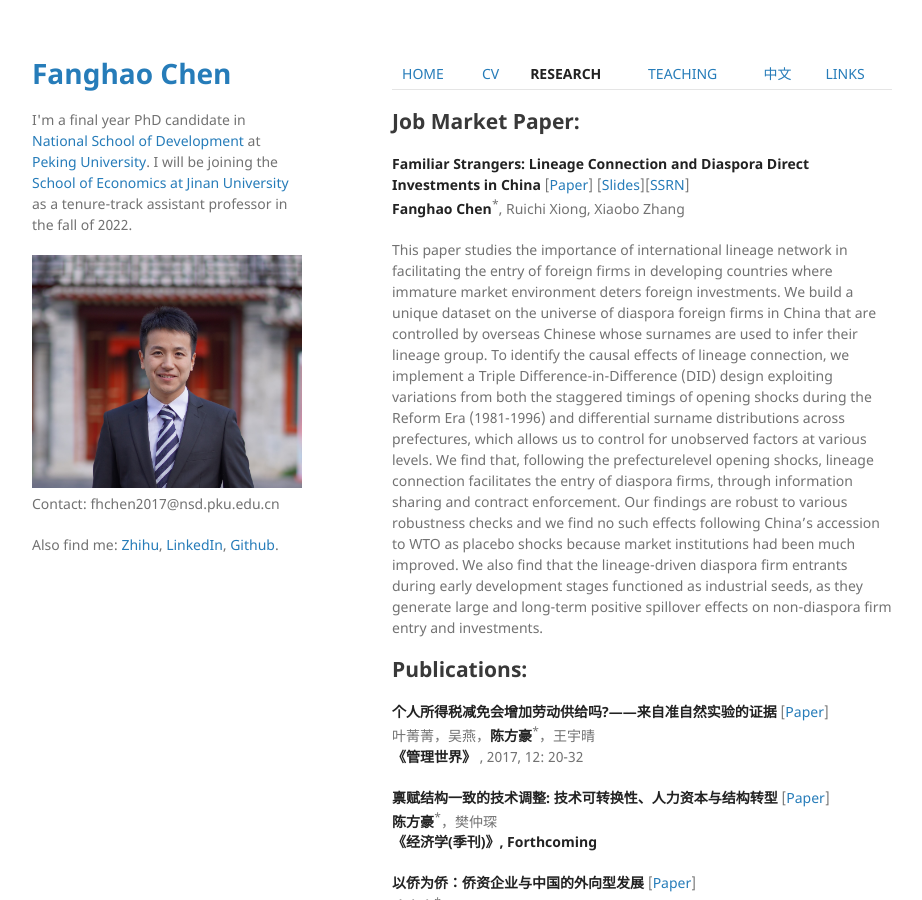
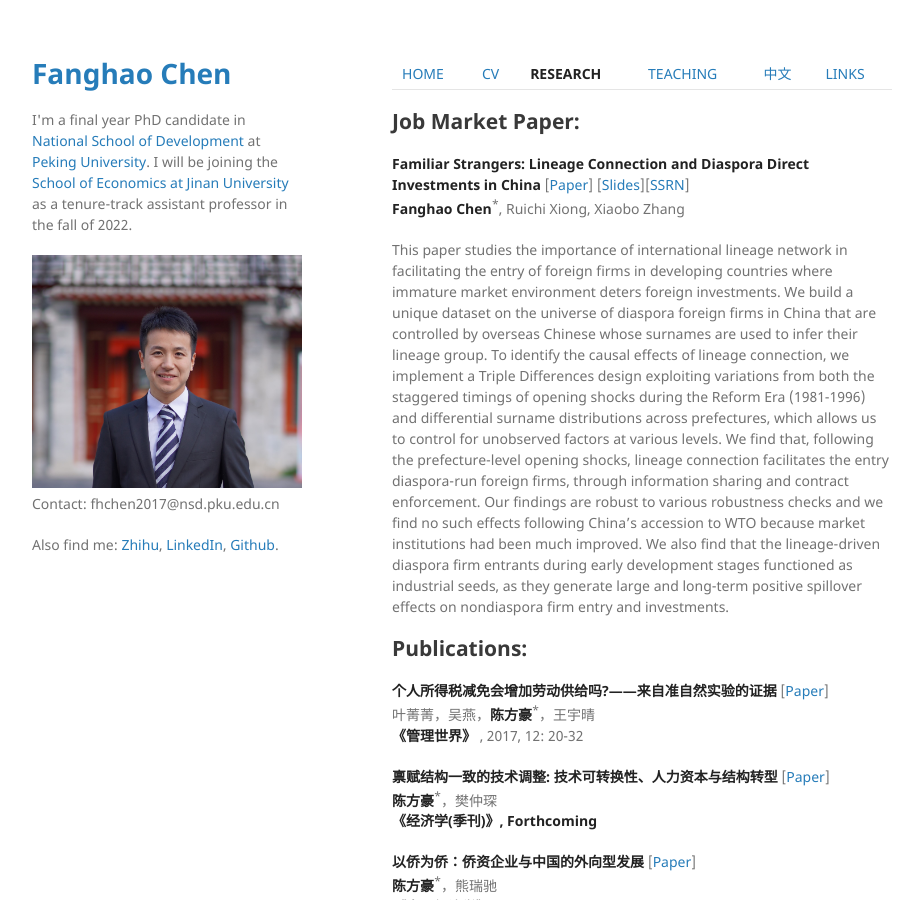
Before and after one commit to FanghaoChen/homepage, a Jekyll site: the page built from research.md, in a window 1280 px wide and 900 px high. Shown: the whole window, without its empty margins (178-1100 px from the left). Built offline with Jekyll 4.4.1, drawn with Linux system fonts in a browser that asks for light colours.

Commit message:
Update research.md

```diff
--- a/research.md
+++ b/research.md
@@ -9,7 +9,7 @@ layout: default
 **Familiar Strangers: Lineage Connection and Diaspora Direct Investments in China** [[Paper](./assets/familiar_stranger_draft_220303.pdf)] [[Slides](./assets/familiar_stranger_slides_220416.pdf)][[SSRN](https://papers.ssrn.com/sol3/papers.cfm?abstract_id=4004159)]<br/>
 **Fanghao Chen**<sup>*</sup>, Ruichi Xiong, Xiaobo Zhang
 
-This paper studies the importance of international lineage network in facilitating the entry of foreign firms in developing countries where immature market environment deters foreign investments. We build a unique dataset on the universe of diaspora foreign firms in China that are controlled by overseas Chinese whose surnames are used to infer their lineage group. To identify the causal effects of lineage connection, we implement a Triple Difference-in-Difference (DID) design exploiting variations from both the staggered timings of opening shocks during the Reform Era (1981-1996) and differential surname distributions across prefectures, which allows us to control for unobserved factors at various levels. We find that, following the prefecture­level opening shocks, lineage connection facilitates the entry of diaspora firms, through information sharing and contract enforcement. Our findings are robust to various robustness checks and we find no such effects following China’s accession to WTO as placebo shocks because market institutions had been much improved. We also find that the lineage-driven diaspora firm entrants during early development stages functioned as industrial seeds, as they generate large and long-term positive spillover effects on non-diaspora firm entry and investments.
+This paper studies the importance of international lineage network in facilitating the entry of foreign firms in developing countries where immature market environment deters foreign investments. We build a unique dataset on the universe of diaspora foreign firms in China that are controlled by overseas Chinese whose surnames are used to infer their lineage group. To identify the causal effects of lineage connection, we implement a Triple Differences design exploiting variations from both the staggered timings of opening shocks during the Reform Era (1981-1996) and differential surname distributions across prefectures, which allows us to control for unobserved factors at various levels. We find that, following the prefecture-level opening shocks, lineage connection facilitates the entry diaspora-run foreign firms, through information sharing and contract enforcement. Our findings are robust to various robustness checks and we find no such effects following China’s accession to WTO because market institutions had been much improved. We also find that the lineage-driven diaspora firm entrants during early development stages functioned as industrial seeds, as they generate large and long-term positive spillover effects on non­diaspora firm entry and investments.
 
 ## Publications:
 
```
